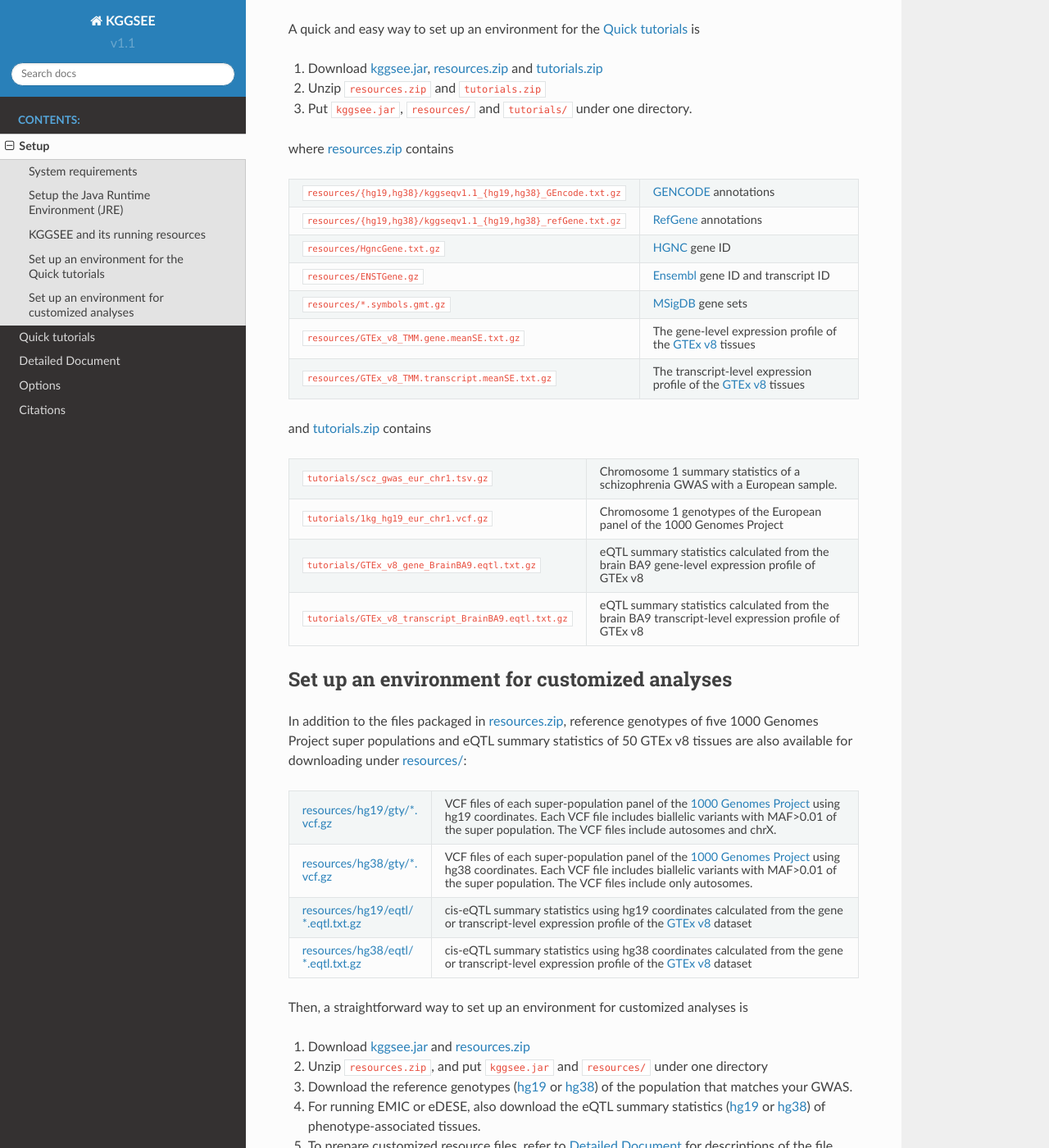
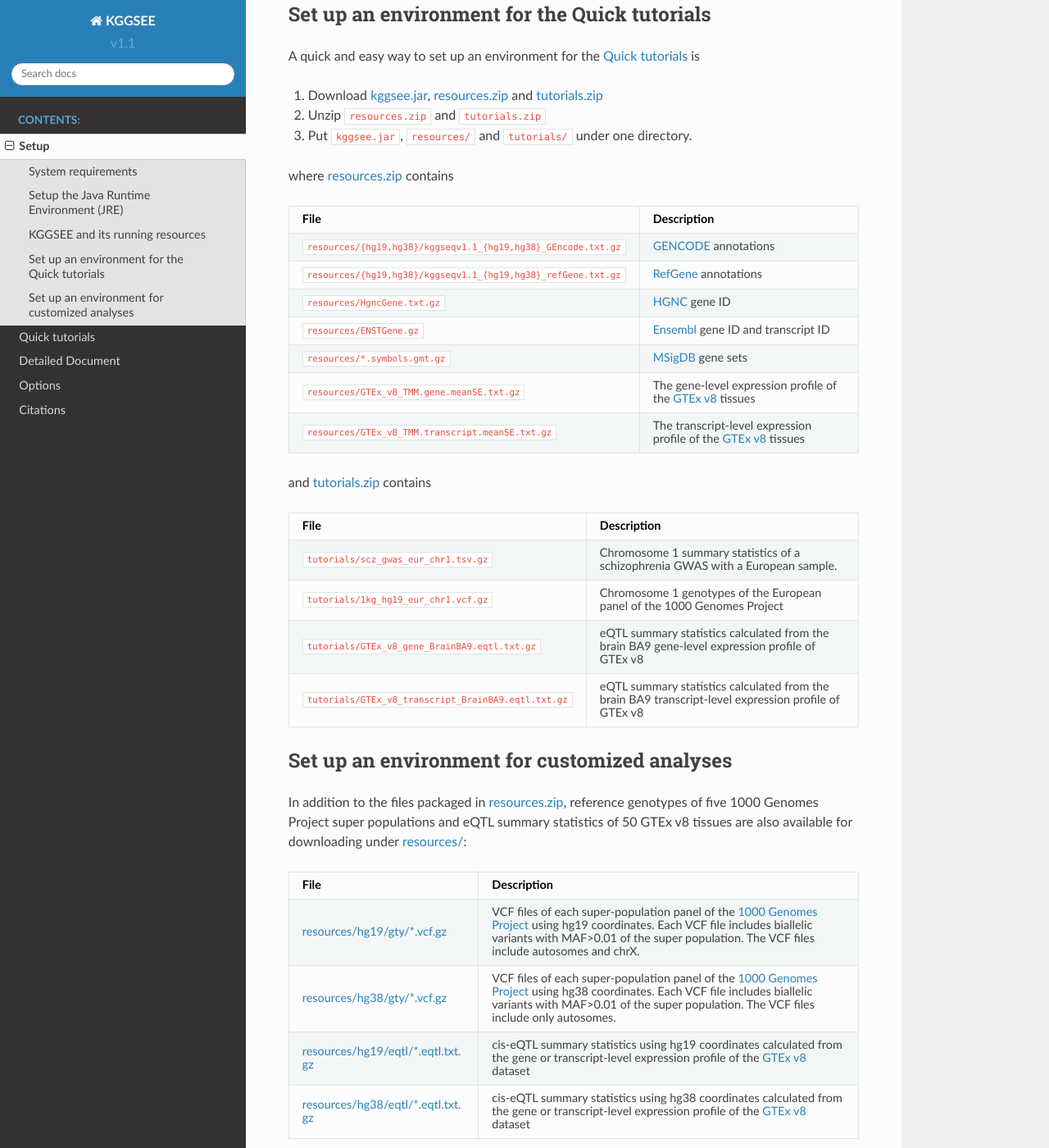
Before and after one commit to pmglab/KGGSEE, a Sphinx documentation site: the page built from doc/source/setup.rst, in a window 1280 px wide and 1400 px high, scrolled down 1154 px. Shown: the whole window at 82% size. Built offline with Sphinx 7.4.7 and the Read the Docs theme 2.0.0, drawn with Linux system fonts in a browser that asks for light colours.

Commit message:
Update setup.rst

```diff
--- a/doc/source/setup.rst
+++ b/doc/source/setup.rst
@@ -72,10 +74,12 @@
 where `resources.zip <https://mailsysueducn-my.sharepoint.com/:u:/g/personal/limiaoxin_mail_sysu_edu_cn/EYhQXE95WZFMqERo_xNOhZUB8lGeyTwPuiWM26AX8CHP8Q?e=PwbMoa>`_ contains
 
 .. list-table::
-    :widths: 1 1
-    :header-rows: 0
+    :widths: 1 2
+    :header-rows: 1
     :class: tight-table
 
+    * - File
+      - Description
     * - ``resources/{hg19,hg38}/kggseqv1.1_{hg19,hg38}_GEncode.txt.gz``
       - `GENCODE <https://www.gencodegenes.org>`_ annotations
     * - ``resources/{hg19,hg38}/kggseqv1.1_{hg19,hg38}_refGene.txt.gz``
@@ -95,10 +99,12 @@
 and `tutorials.zip <https://mailsysueducn-my.sharepoint.com/:u:/g/personal/limiaoxin_mail_sysu_edu_cn/EWqZHY25tT5Nq1GMwtl06ocBHoTAXGyBTH74zAp68dv5VA?e=tPtZ7B>`_ contains
 
 .. list-table::
-    :widths: 1 1
-    :header-rows: 0
+    :widths: 1 2
+    :header-rows: 1
     :class: tight-table
 
+    * - File
+      - Description
     * - ``tutorials/scz_gwas_eur_chr1.tsv.gz``
       - Chromosome 1 summary statistics of a schizophrenia GWAS with a European sample.
     * - ``tutorials/1kg_hg19_eur_chr1.vcf.gz``
@@ -115,10 +121,12 @@
 In addition to the files packaged in `resources.zip <https://mailsysueducn-my.sharepoint.com/:u:/g/personal/limiaoxin_mail_sysu_edu_cn/EYhQXE95WZFMqERo_xNOhZUB8lGeyTwPuiWM26AX8CHP8Q?e=PwbMoa>`_, reference genotypes of five 1000 Genomes Project super populations and eQTL summary statistics of 50 GTEx v8 tissues are also available for downloading under `resources/ <https://mailsysueducn-my.sharepoint.com/:f:/g/personal/limiaoxin_mail_sysu_edu_cn/EpXRqLXIToZItErUHiDNDO0BM29gbEn1-Grs14D_EqORJQ?e=0ZjvlN>`_:
 
 .. list-table::
-    :widths: 1 3
-    :header-rows: 0
+    :widths: 1 2
+    :header-rows: 1
     :class: tight-table
 
+    * - File
+      - Description
     * - `resources/hg19/gty/*.vcf.gz <https://mailsysueducn-my.sharepoint.com/:f:/g/personal/limiaoxin_mail_sysu_edu_cn/Etg8dblAlUtGhtyN9RO49e0BvkXzgZj6Byy7PtNOUdLMMA?e=TftaGO>`_
       - VCF files of each super-population panel of the `1000 Genomes Project <https://www.internationalgenome.org/>`_ using hg19 coordinates. Each VCF file includes biallelic variants with MAF>0.01 of the super population. The VCF files include autosomes and chrX.
     * - `resources/hg38/gty/*.vcf.gz <https://mailsysueducn-my.sharepoint.com/:f:/g/personal/limiaoxin_mail_sysu_edu_cn/Ep3EPaJSEqtAk_Eh7I7X4OwB9MDNe-LEwGUTFGC1V__O-A?e=sJyI59>`_
```
Also changed, not shown: other parts of doc/source/setup.rst (+3 -1 lines).
